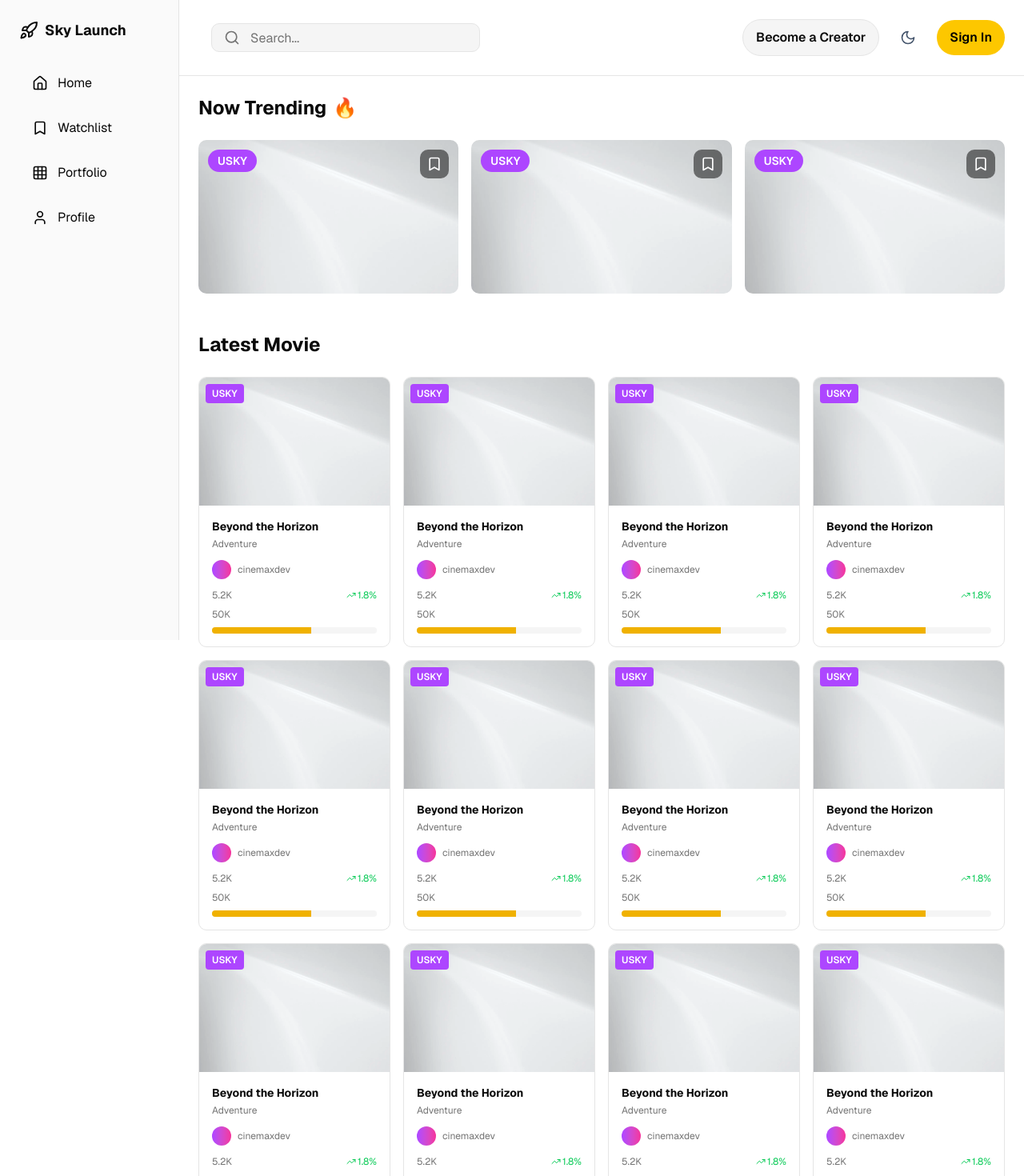
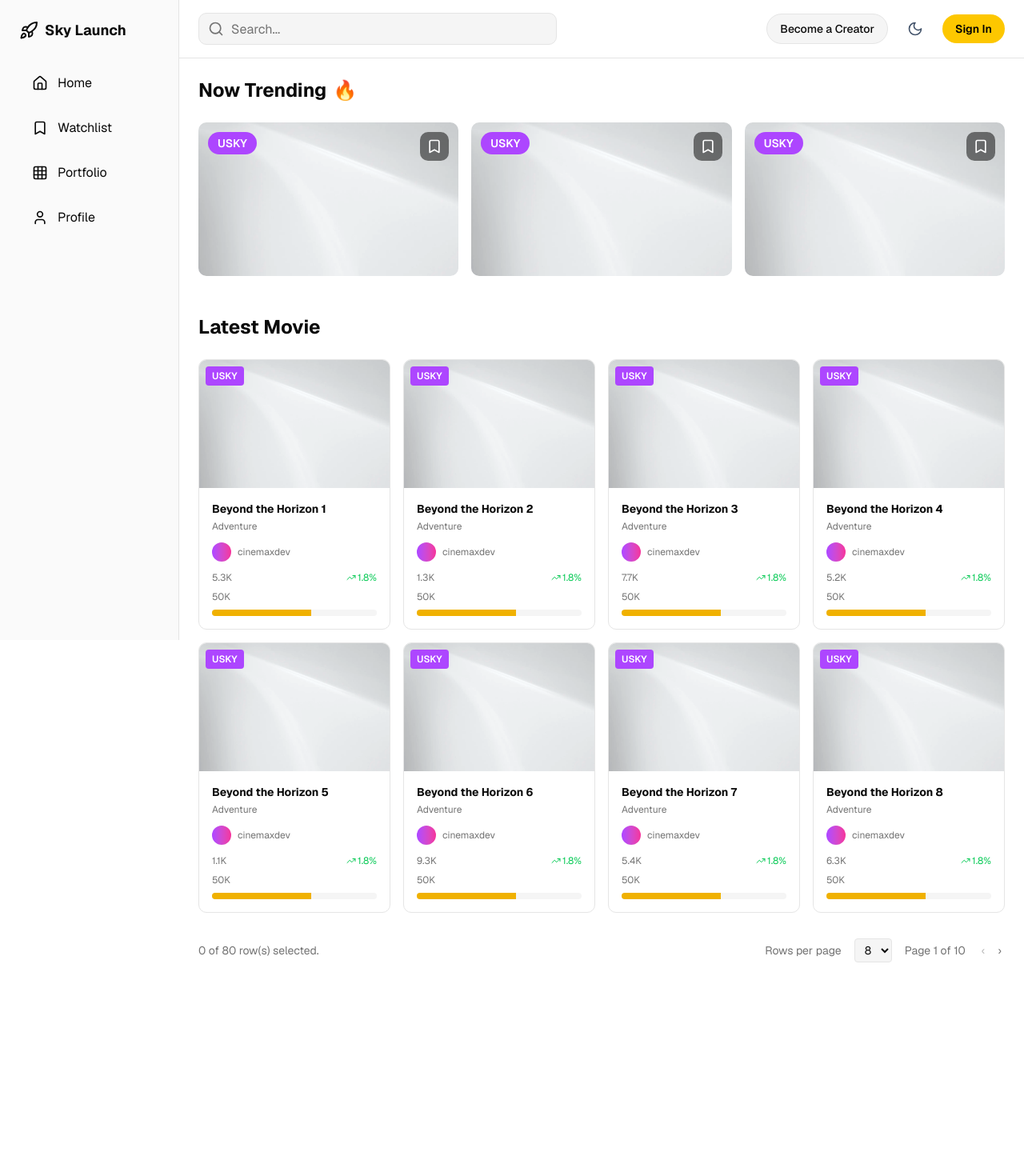
Before and after one commit to abdulmuti12/skyFE, a Next.js app: page / in a window 1280 px wide. Shown: the top 1470 px of the page at 80% size. After the commit the page ends 1227 px from the top, so only its background shows below. Built offline with nearby package versions, Linux system fonts and the light colour scheme.

Commit message:
auto fix page

```diff
--- a/components/header.tsx
+++ b/components/header.tsx
@@ -16,49 +16,34 @@ export function Header({ isDark, onToggleTheme, onMenuClick }: HeaderProps) {
 
   return (
     <>
-      <header className="bg-background border-b border-border sticky top-0 z-40">
-        <div className="flex items-center justify-between p-3 lg:p-6 gap-2 lg:gap-4 pl-[72px]">
-          {/* Left (Menu + Search Mobile) */}
-          <div className="flex items-center gap-2">
-            {/* Menu Button */}
+      <header className="bg-background border-b border-border sticky top-0 z-40 w-full">
+        <div className="flex items-center justify-between px-3 md:px-6 py-3 md:py-4 gap-3 md:gap-6">
+          {/* === Left Section === */}
+          <div className="flex items-center gap-2 md:gap-4 flex-1 min-w-0">
+            {/* Menu Button — hanya tampil di mobile */}
             <button
               onClick={onMenuClick}
-              className="p-2.5 hover:bg-muted rounded-xl transition-colors border border-border flex-shrink-0 lg:hidden"
+              className="p-2 hover:bg-muted rounded-xl border border-border transition-colors flex-shrink-0 lg:hidden"
               aria-label="Toggle menu"
             >
               <Menu className="w-5 h-5 text-foreground" />
             </button>
 
-            {/* Search Button (Mobile) */}
-            <button
-              onClick={() => setIsSearchOpen(true)}
-              className="p-2.5 hover:bg-muted rounded-xl transition-colors border border-border flex-shrink-0 md:hidden"
-              aria-label="Open search"
-            >
-              <Search className="w-5 h-5 text-muted-foreground" />
-            </button>
-          </div>
-
-          {/* Search Bar - Desktop */}
-          <div className="hidden md:block flex-grow max-w-2xl relative">
-            <div className="relative w-[336px] h-[36px]">
-              {/* Search Icon */}
-              <Search className="absolute left-4 top-1/2 transform -translate-y-1/2 text-muted-foreground w-5 h-5" />
-
-              {/* Input */}
+            {/* Search (Desktop) */}
+            <div className="hidden md:flex flex-1 min-w-[200px] max-w-md">
+              <div className="relative w-full">
+                <Search className="absolute left-3 top-1/2 -translate-y-1/2 text-muted-foreground w-5 h-5" />
                 <input
                   type="text"
                   value={searchQuery}
                   onChange={(e) => setSearchQuery(e.target.value)}
                   placeholder="Search..."
-                className="w-full h-full pl-12 pr-10 rounded-lg bg-muted text-foreground placeholder-muted-foreground border border-border focus:outline-none focus:ring-2 focus:ring-primary text-base"
+                  className="w-full h-10 pl-10 pr-10 rounded-lg bg-muted text-foreground placeholder-muted-foreground border border-border focus:outline-none focus:ring-2 focus:ring-primary text-sm md:text-base"
                 />
-
-              {/* Clear Button */}
                 {searchQuery && (
                   <button
                     onClick={() => setSearchQuery("")}
-                  className="absolute right-3 top-1/2 transform -translate-y-1/2 p-1 rounded-md hover:bg-muted-foreground/10 transition-colors"
+                    className="absolute right-3 top-1/2 -translate-y-1/2 p-1 hover:bg-muted-foreground/10 rounded-md transition-colors"
                     aria-label="Clear search"
                   >
                     <X className="w-4 h-4 text-muted-foreground" />
@@ -67,16 +52,27 @@ export function Header({ isDark, onToggleTheme, onMenuClick }: HeaderProps) {
               </div>
             </div>
 
-          {/* Right Actions */}
-          <div className="flex items-center gap-10 lg:gap-4 flex-shrink-0 ml-auto">
-            <button className="px-4 py-2.5 bg-muted text-foreground rounded-full font-semibold hover:bg-muted/80 transition-colors text-sm md:text-base border border-border whitespace-nowrap">
+            {/* Search Button (Mobile) */}
+            <button
+              onClick={() => setIsSearchOpen(true)}
+              className="p-2 hover:bg-muted rounded-xl border border-border transition-colors flex-shrink-0 md:hidden"
+              aria-label="Open search"
+            >
+              <Search className="w-5 h-5 text-muted-foreground" />
+            </button>
+          </div>
+
+          {/* === Right Section === */}
+          <div className="flex items-center gap-2 md:gap-4 flex-shrink-0">
+            {/* Become a Creator — tampil di semua ukuran */}
+            <button className="inline-flex px-3 md:px-4 py-2 bg-muted text-foreground rounded-full font-medium hover:bg-muted/80 transition-colors text-xs md:text-sm border border-border whitespace-nowrap">
               Become a Creator
             </button>
 
-            {/* Theme Toggle */}
+            {/* Theme Toggle — hanya tampil di desktop */}
             <button
               onClick={onToggleTheme}
-              className="p-2.5 rounded-lg hover:bg-muted transition-colors hidden md:block flex-shrink-0"
+              className="hidden md:inline-flex p-2 rounded-lg hover:bg-muted transition-colors"
               aria-label="Toggle theme"
             >
               {isDark ? (
@@ -89,7 +85,7 @@ export function Header({ isDark, onToggleTheme, onMenuClick }: HeaderProps) {
             {/* Sign In */}
             <Link
               href="/auth"
-              className="px-4 py-2.5 bg-yellow-400 text-black rounded-full font-semibold hover:bg-yellow-500 transition-colors text-sm md:text-base whitespace-nowrap flex-shrink-0"
+              className="px-3 md:px-4 py-2 bg-yellow-400 text-black rounded-full font-semibold hover:bg-yellow-500 transition-colors text-xs md:text-sm whitespace-nowrap"
             >
               Sign In
             </Link>
@@ -97,30 +93,39 @@ export function Header({ isDark, onToggleTheme, onMenuClick }: HeaderProps) {
         </div>
       </header>
 
-      {/* Mobile Search */}
+      {/* === Mobile Search Overlay === */}
       {isSearchOpen && (
         <div className="bg-background border-b border-border md:hidden">
-          <div className="p-4 flex items-center gap-3">
+          <div className="p-3 flex items-center gap-3">
             <button
               onClick={() => {
                 setIsSearchOpen(false)
                 setSearchQuery("")
               }}
-              className="p-2 hover:bg-muted rounded-lg transition-colors flex-shrink-0"
+              className="p-2 hover:bg-muted rounded-lg transition-colors"
               aria-label="Close search"
             >
               <X className="w-5 h-5 text-foreground" />
             </button>
             <div className="flex-1 relative">
-              <Search className="absolute left-3 top-1/2 transform -translate-y-1/2 text-muted-foreground w-5 h-5" />
+              <Search className="absolute left-3 top-1/2 -translate-y-1/2 text-muted-foreground w-5 h-5" />
               <input
                 type="text"
                 placeholder="Search..."
                 value={searchQuery}
                 onChange={(e) => setSearchQuery(e.target.value)}
                 autoFocus
-                className="w-full pl-10 pr-4 py-2 rounded-lg bg-muted text-foreground placeholder-muted-foreground border border-border focus:outline-none focus:ring-2 focus:ring-primary"
+                className="w-full pl-10 pr-8 py-2 rounded-lg bg-muted text-foreground placeholder-muted-foreground border border-border focus:outline-none focus:ring-2 focus:ring-primary text-sm"
               />
+              {searchQuery && (
+                <button
+                  onClick={() => setSearchQuery("")}
+                  className="absolute right-3 top-1/2 -translate-y-1/2 p-1 rounded-md hover:bg-muted-foreground/10"
+                  aria-label="Clear search"
+                >
+                  <X className="w-4 h-4 text-muted-foreground" />
+                </button>
+              )}
             </div>
           </div>
         </div>
--- a/components/movie-grid.tsx
+++ b/components/movie-grid.tsx
@@ -4,62 +4,77 @@ import { Bookmark, TrendingUp } from "lucide-react"
 import { useState } from "react"
 
 export function MovieGrid() {
+  const itemsPerPage = 8 // ✅ tampilkan hanya 8 data per halaman
+  const totalMovies = 80 // total data
+  const totalPages = Math.ceil(totalMovies / itemsPerPage)
   const [currentPage, setCurrentPage] = useState(1)
-  const itemsPerPage = 10
 
-  const movies = Array.from({ length: 12 }, (_, i) => ({
+  // Simulasi data
+  const movies = Array.from({ length: totalMovies }, (_, i) => ({
     id: i + 1,
-    title: "Beyond the Horizon",
+    title: `Beyond the Horizon ${i + 1}`,
     category: "Adventure",
     creator: "cinemaxdev",
     growth: "1.8%",
-    views: "5.2K",
+    views: `${(Math.random() * 10).toFixed(1)}K`,
     maxViews: "50K",
     image: "/latest-movie.png",
   }))
 
+  // Pagination logic
+  const startIndex = (currentPage - 1) * itemsPerPage
+  const endIndex = startIndex + itemsPerPage
+  const currentMovies = movies.slice(startIndex, endIndex)
+
   return (
     <section>
-      <h2 className="text-lg md:text-xl lg:text-2xl font-bold mb-3 md:mb-4 lg:mb-6">Latest Movie</h2>
+      <h2 className="text-lg md:text-xl lg:text-2xl font-bold mb-3 md:mb-4 lg:mb-6">
+        Latest Movie
+      </h2>
 
-      <div className="grid grid-cols-2 md:grid-cols-3 lg:grid-cols-4 gap-2 md:gap-3 lg:gap-4">
-        {movies.map((movie) => (
+      {/* ✅ Grid responsif */}
+      <div className="grid grid-cols-2 sm:grid-cols-3 lg:grid-cols-4 gap-2 sm:gap-3 lg:gap-4">
+        {currentMovies.map((movie) => (
           <div
             key={movie.id}
             className="group bg-card rounded-lg overflow-hidden border border-border hover:border-primary transition-colors"
           >
-            {/* Image Container */}
-            <div className="relative overflow-hidden bg-muted h-28 md:h-32 lg:h-40">
+            {/* Gambar */}
+            <div className="relative overflow-hidden bg-muted h-28 sm:h-32 lg:h-40">
               <img
                 src={movie.image || "/placeholder.svg"}
                 alt={movie.title}
                 className="w-full h-full object-cover group-hover:scale-105 transition-transform"
               />
-              <div className="absolute top-1.5 md:top-2 left-1.5 md:left-2 bg-purple-500 text-white px-1.5 md:px-2 py-0.5 md:py-1 rounded text-xs font-semibold">
+              <div className="absolute top-1.5 sm:top-2 left-1.5 sm:left-2 bg-purple-500 text-white px-1.5 sm:px-2 py-0.5 sm:py-1 rounded text-[10px] sm:text-xs font-semibold">
                 USKY
               </div>
-              <button className="absolute top-1.5 md:top-2 right-1.5 md:right-2 bg-black/50 rounded p-1 md:p-1.5 opacity-0 group-hover:opacity-100 transition-opacity">
-                <Bookmark className="w-3 h-3 md:w-3.5 md:h-3.5 lg:w-4 lg:h-4 text-white" />
+              <button className="absolute top-1.5 sm:top-2 right-1.5 sm:right-2 bg-black/50 rounded p-1 sm:p-1.5 opacity-0 group-hover:opacity-100 transition-opacity">
+                <Bookmark className="w-3 h-3 sm:w-3.5 sm:h-3.5 lg:w-4 lg:h-4 text-white" />
               </button>
             </div>
 
-            {/* Content */}
-            <div className="p-2 md:p-3 lg:p-4">
-              <h3 className="font-bold text-xs md:text-sm mb-0.5 md:mb-1 line-clamp-1">{movie.title}</h3>
-              <p className="text-xs text-muted-foreground mb-1.5 md:mb-2 lg:mb-3">{movie.category}</p>
+            {/* Konten */}
+            <div className="p-2 sm:p-3 lg:p-4">
+              <h3 className="font-bold text-xs sm:text-sm mb-0.5 sm:mb-1 line-clamp-1">
+                {movie.title}
+              </h3>
+              <p className="text-xs text-muted-foreground mb-1.5 sm:mb-2 lg:mb-3">
+                {movie.category}
+              </p>
 
-              {/* Creator Info */}
-              <div className="flex items-center gap-2 mb-1.5 md:mb-2 lg:mb-3">
-                <div className="w-5 h-5 md:w-5.5 md:h-5.5 lg:w-6 lg:h-6 rounded-full bg-gradient-to-r from-purple-500 to-pink-500 flex-shrink-0" />
+              {/* Creator */}
+              <div className="flex items-center gap-2 mb-1.5 sm:mb-2 lg:mb-3">
+                <div className="w-5 h-5 sm:w-6 sm:h-6 rounded-full bg-gradient-to-r from-purple-500 to-pink-500 flex-shrink-0" />
                 <span className="text-xs text-muted-foreground truncate">{movie.creator}</span>
               </div>
 
-              {/* Stats */}
-              <div className="space-y-1 md:space-y-1.5 lg:space-y-2">
+              {/* Statistik */}
+              <div className="space-y-1 sm:space-y-1.5 lg:space-y-2">
                 <div className="flex items-center justify-between text-xs">
                   <span className="text-muted-foreground">{movie.views}</span>
                   <span className="text-green-500 flex items-center gap-0.5">
-                    <TrendingUp className="w-2.5 h-2.5 md:w-3 md:h-3" />
+                    <TrendingUp className="w-2.5 h-2.5 sm:w-3 sm:h-3" />
                     {movie.growth}
                   </span>
                 </div>
@@ -67,8 +82,8 @@ export function MovieGrid() {
                   <span className="text-muted-foreground">{movie.maxViews}</span>
                 </div>
 
-                {/* Progress Bar */}
-                <div className="w-full bg-muted rounded-full h-1 md:h-1.5 lg:h-2 overflow-hidden">
+                {/* Progress bar */}
+                <div className="w-full bg-muted rounded-full h-1 sm:h-1.5 lg:h-2 overflow-hidden">
                   <div className="h-full bg-yellow-500" style={{ width: "60%" }} />
                 </div>
               </div>
@@ -77,20 +92,39 @@ export function MovieGrid() {
         ))}
       </div>
 
-      {/* Pagination */}
-      <div className="flex flex-col md:flex-row items-center justify-between mt-4 md:mt-6 lg:mt-8 text-xs md:text-sm text-muted-foreground gap-3 md:gap-4">
-        <span className="hidden lg:block">0 of 100 row(s) selected.</span>
-        <div className="flex items-center gap-2 md:gap-3 lg:gap-4 flex-wrap justify-center md:justify-start">
+      {/* ✅ Pagination responsif */}
+      <div className="flex flex-col sm:flex-row items-center justify-between mt-4 sm:mt-6 lg:mt-8 text-xs sm:text-sm text-muted-foreground gap-3 sm:gap-4">
+        <span className="hidden lg:block">0 of {totalMovies} row(s) selected.</span>
+
+        <div className="flex items-center gap-2 sm:gap-3 lg:gap-4 flex-wrap justify-center sm:justify-start">
           <span className="hidden lg:block">Rows per page</span>
-          <select className="bg-muted border border-border rounded px-2 py-1 text-foreground text-xs md:text-sm">
-            <option>10</option>
-            <option>20</option>
-            <option>50</option>
+          <select
+            className="bg-muted border border-border rounded px-2 py-1 text-foreground text-xs sm:text-sm"
+            value={itemsPerPage}
+            disabled
+          >
+            <option>{itemsPerPage}</option>
           </select>
-          <span className="text-xs md:text-sm">Page {currentPage} of 10</span>
-          <div className="flex gap-1 md:gap-2">
-            <button className="p-1 hover:bg-muted rounded text-xs md:text-sm">‹</button>
-            <button className="p-1 hover:bg-muted rounded text-xs md:text-sm">›</button>
+
+          <span className="text-xs sm:text-sm">
+            Page {currentPage} of {totalPages}
+          </span>
+
+          <div className="flex gap-1 sm:gap-2">
+            <button
+              className="p-1 hover:bg-muted rounded text-xs sm:text-sm disabled:opacity-50"
+              onClick={() => setCurrentPage((p) => Math.max(1, p - 1))}
+              disabled={currentPage === 1}
+            >
+              ‹
+            </button>
+            <button
+              className="p-1 hover:bg-muted rounded text-xs sm:text-sm disabled:opacity-50"
+              onClick={() => setCurrentPage((p) => Math.min(totalPages, p + 1))}
+              disabled={currentPage === totalPages}
+            >
+              ›
+            </button>
           </div>
         </div>
       </div>
```
Lines whose indentation alone changed are shown as unchanged.
